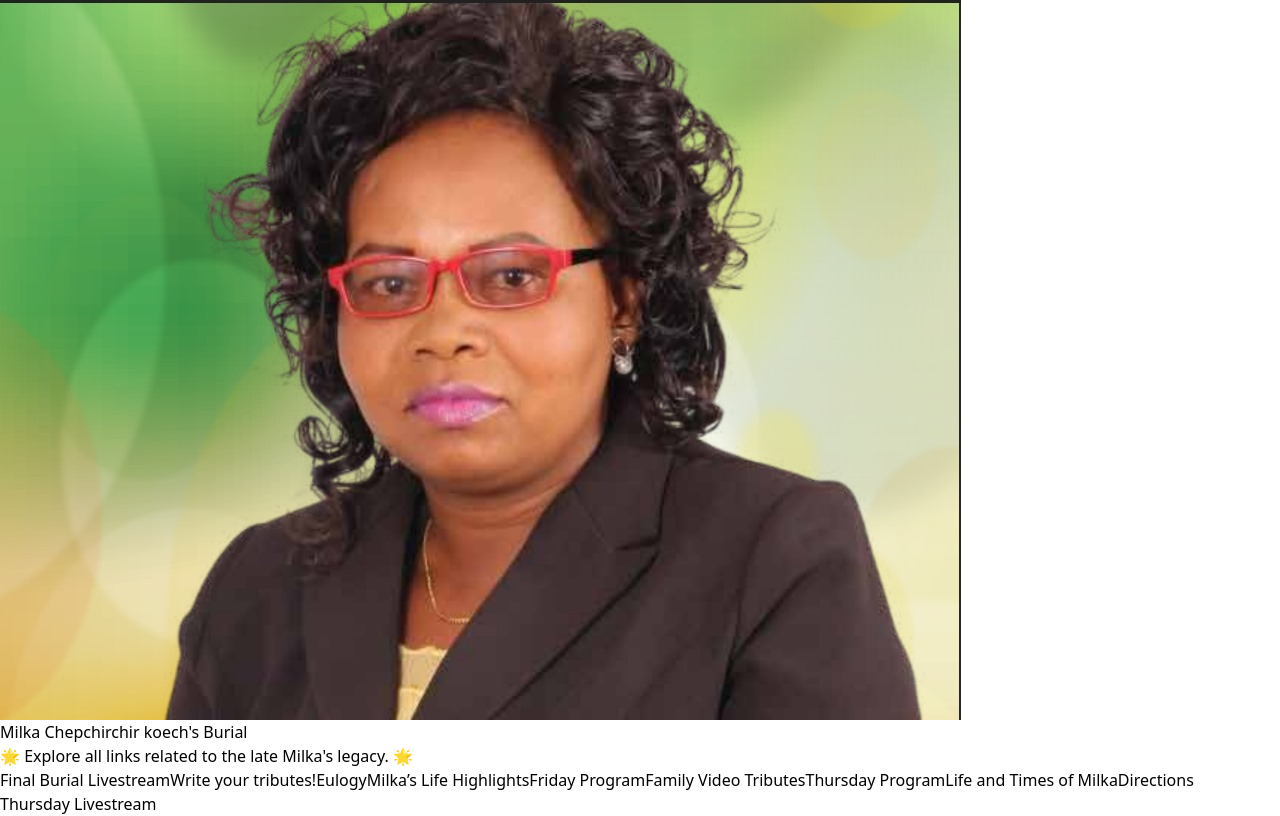
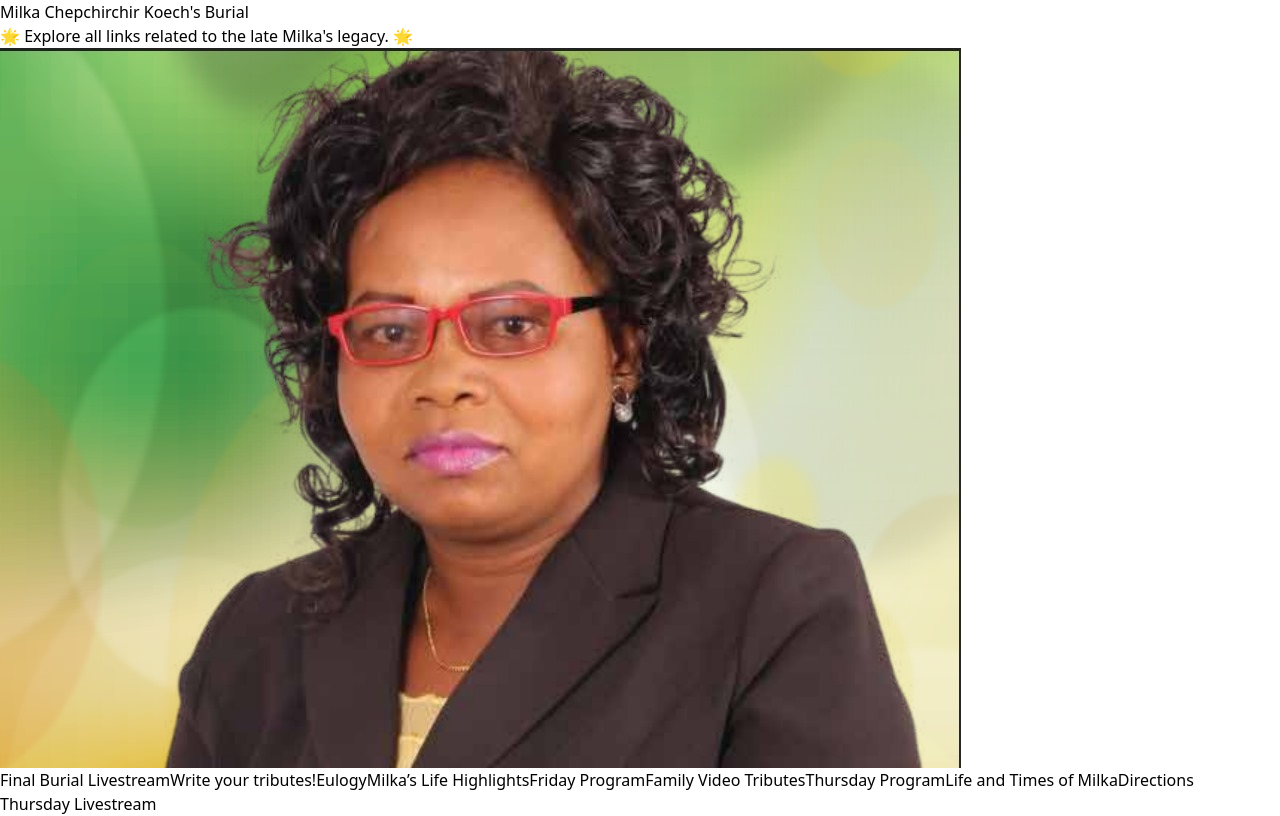
Before and after one commit to DenisKochei/Milkasburial, a React (Vite) app: page / in a window 1280 px wide. Built offline with nearby package versions, Linux system fonts and the light colour scheme.

Commit message:
i frame sizes

```diff
--- a/index.html
+++ b/index.html
@@ -2,7 +2,7 @@
 <html lang="en">
   <head>
     <meta charset="UTF-8" />
-  <link rel="icon" type="image/png" href="/images/milka.png" />
+  <link rel="icon" type="image/png" href="src/images/milka.jpg" />
     <meta name="viewport" content="width=device-width, initial-scale=1.0" />
     <title>Milka's Burial</title>
   </head>
--- a/src/App.jsx
+++ b/src/App.jsx
@@ -6,8 +6,9 @@ export default function App() {
   return (
     <div className="min-h-screen flex items-center justify-center bg-gray-900 text-white p-6">
       <div className="w-full max-w-md bg-gradient-to-b from-gray-800 to-gray-700 p-6 rounded-2xl shadow-lg">
-        <img className="w-40 mx-auto rounded-full h-40" src="src/images/milka.jpg" />
-        <h1 className="text-xl font-bold text-center mb-6">Milka Chepchirchir koech's Burial</h1>
+        <h1 className="text-xl font-bold text-center mb-6">
+          Milka Chepchirchir Koech's Burial
+        </h1>
         <p className="text-center text-sm mb-6">
           🌟 Explore all links related to the late Milka's legacy. 🌟
         </p>
@@ -15,6 +16,13 @@ export default function App() {
         {/* MAIN MENU */}
         {view === "menu" && (
           <div className="space-y-4">
+            {/* ✅ Image now shows only in home view */}
+            <img
+              className="w-40 mx-auto rounded-full h-40 mb-6"
+              src="src/images/milka.jpg"
+              alt="Milka"
+            />
+
             <button
               onClick={() => setView("livestream")}
               className="w-full px-4 py-3 rounded-full bg-gray-600 hover:bg-gray-500 transition"
@@ -56,7 +64,6 @@ export default function App() {
               Life and Times of Milka
             </button>
 
-            {/* ✅ Directions Button */}
             <button
               onClick={() => setView("directions")}
               className="w-full px-4 py-3 rounded-full bg-gray-600 hover:bg-gray-500 transition"
@@ -76,7 +83,7 @@ export default function App() {
             <iframe
               src="https://www.youtube.com/embed/2YBYRYkWbT0"
               title="Burial Livestream"
-              className="w-full h-[400px] rounded-lg border-0"
+             className="block w-full h-[500px] rounded-none border-0 m-0 p-0"
               allow="accelerometer; autoplay; clipboard-write; encrypted-media; gyroscope; picture-in-picture"
               allowFullScreen
             ></iframe>
@@ -96,7 +103,7 @@ export default function App() {
             <iframe
               src="https://app.sli.do/event/8ofQqj7S1TiWSqtNHMvou4"
               title="Slido Tribute Poll"
-              className="w-full h-[500px] rounded-lg border-0"
+             className="block w-full h-[500px] rounded-none border-0 m-0 p-0"
               allowFullScreen
             ></iframe>
 
@@ -115,7 +122,7 @@ export default function App() {
             <iframe
               src="https://drive.google.com/file/d/10F3pPljDjpk6uuKdd4Z8s6NhM1U38FWv/preview"
               title="Eulogy PDF"
-              className="w-full h-[800px] rounded-lg border-0"
+             className="block w-full h-[500px] rounded-none border-0 m-0 p-0"
               allow="autoplay"
             ></iframe>
 
@@ -128,18 +135,16 @@ export default function App() {
           </div>
         )}
 
-        {/* ✅ DIRECTIONS VIEW */}
+        {/* DIRECTIONS VIEW */}
         {view === "directions" && (
           <div className="flex flex-col items-center">
-    {/* Embedded Map */}
             <iframe
               src="https://www.google.com/maps?q=0.52036,35.26978&hl=en&z=15&output=embed"
               title="Burial Directions"
-      className="w-full h-[500px] rounded-lg border-0"
+             className="block w-full h-[500px] rounded-none border-0 m-0 p-0"
               allowFullScreen
             ></iframe>
 
-    {/* Open in Google Maps Button */}
             <a
               href="https://www.google.com/maps?q=0.52036,35.26978"
               target="_blank"
@@ -149,7 +154,6 @@ export default function App() {
               Open in Google Maps
             </a>
 
-    {/* Back to Menu Button */}
             <button
               onClick={() => setView("menu")}
               className="mt-4 w-full px-4 py-3 rounded-full bg-red-600 hover:bg-red-500 transition"
@@ -158,7 +162,6 @@ export default function App() {
             </button>
           </div>
         )}
-
       </div>
     </div>
   );
```
Lines whose indentation alone changed are shown as unchanged.
